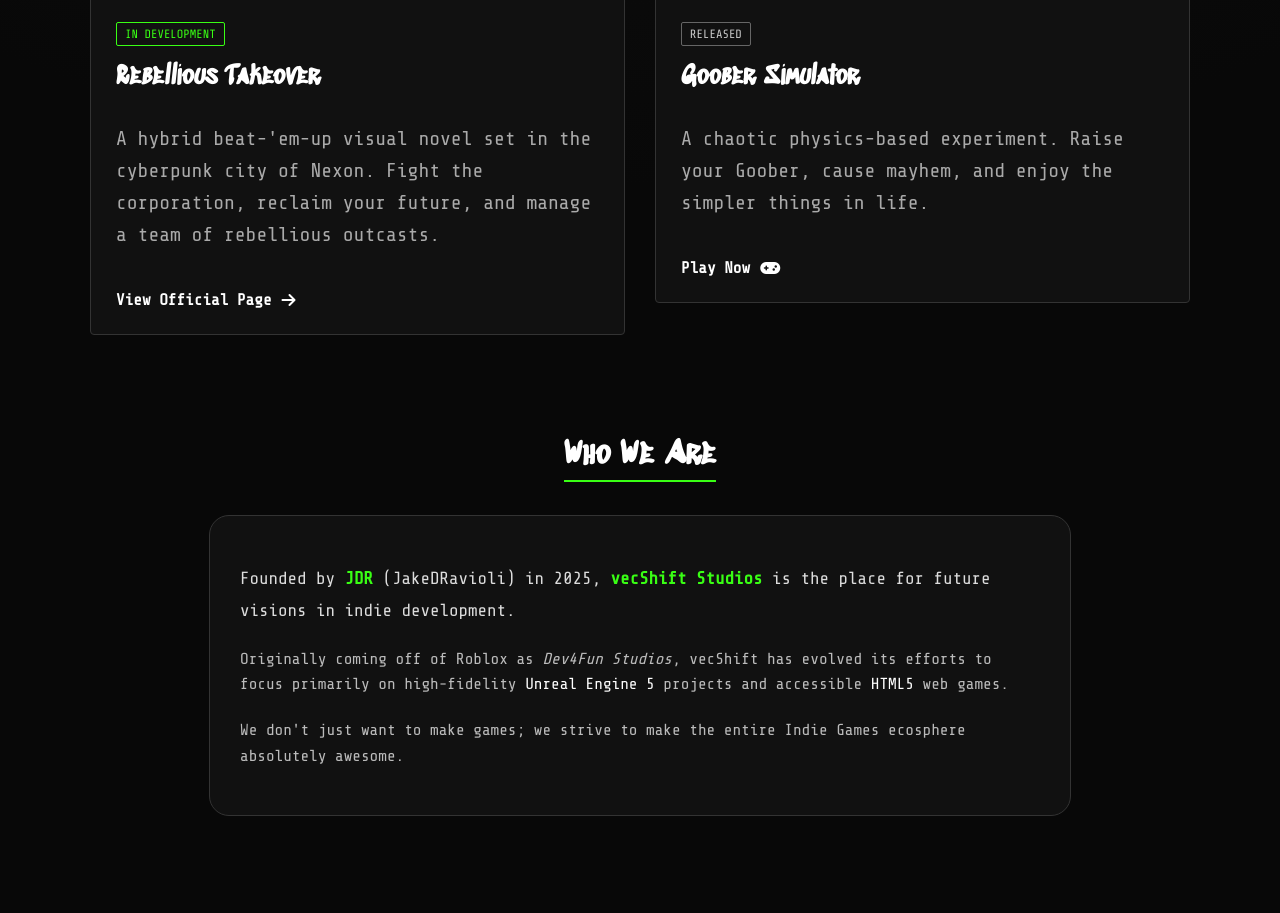
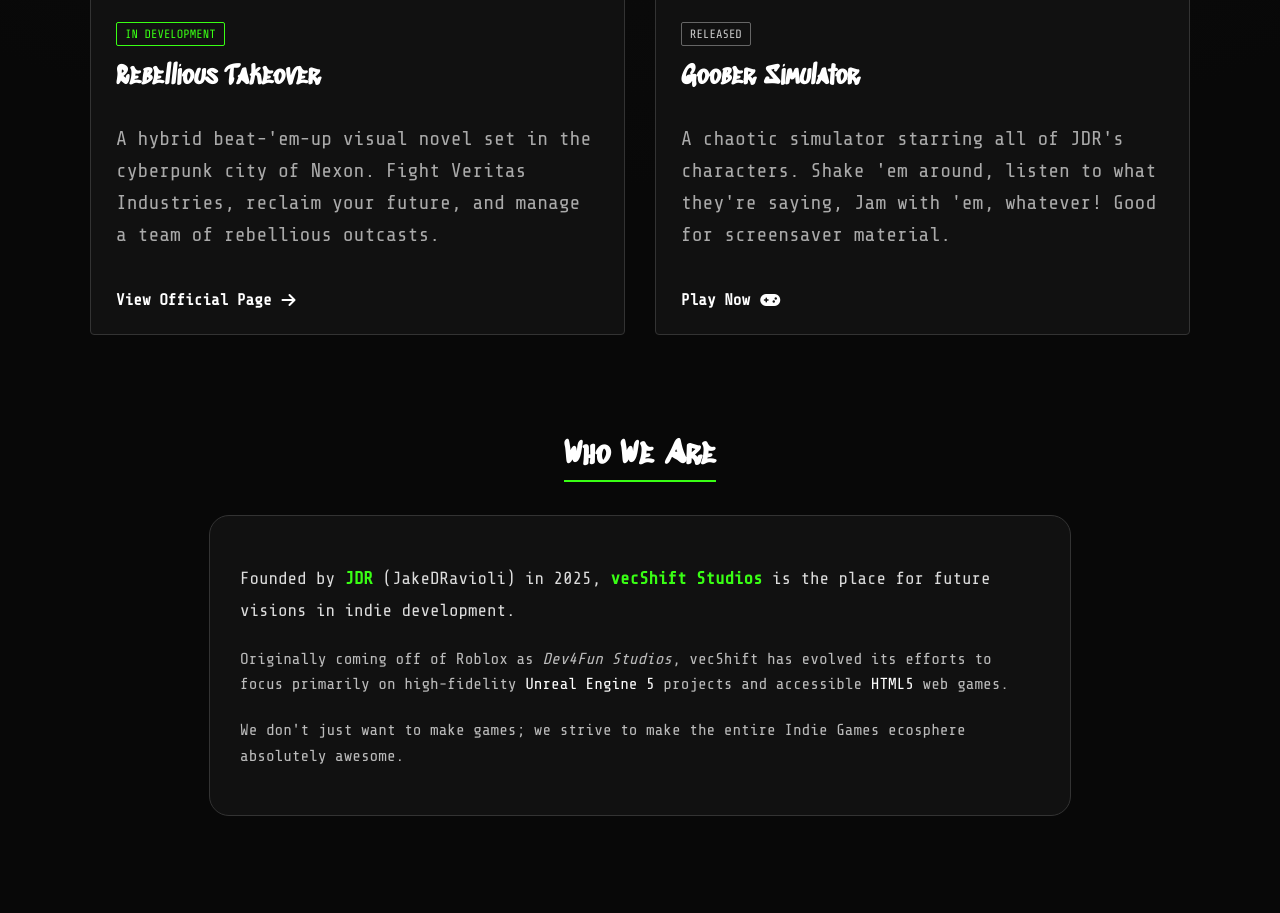
Before and after one commit to JakeDRavioli/vecshift, a plain HTML site: page index.html in a window 1280 px wide. Shown: the part 1415-2328 px from the top of the page. Drawn offline with nearby package versions, Linux system fonts and the light colour scheme; a web font is replaced by a local one.

Commit message:
Update index.html

```diff
--- a/index.html
+++ b/index.html
@@ -346,7 +346,7 @@
                         <div><span class="status-badge">In Development</span></div>
                         <h3 class="project-title">Rebellious Takeover</h3>
                         <p style="color: #aaa; line-height: 1.6;">
-                            A hybrid beat-'em-up visual novel set in the cyberpunk city of Nexon. Fight the corporation, reclaim your future, and manage a team of rebellious outcasts.
+                            A hybrid beat-'em-up visual novel set in the cyberpunk city of Nexon. Fight Veritas Industries, reclaim your future, and manage a team of rebellious outcasts.
                         </p>
                         <div class="cta-link">
                             View Official Page <i class="fas fa-arrow-right"></i>
@@ -364,7 +364,7 @@
                         <div><span class="status-badge" style="border-color: #666; color: #ccc;">Released</span></div>
                         <h3 class="project-title">Goober Simulator</h3>
                         <p style="color: #aaa; line-height: 1.6;">
-                            A chaotic physics-based experiment. Raise your Goober, cause mayhem, and enjoy the simpler things in life.
+                            A chaotic simulator starring all of JDR's characters. Shake 'em around, listen to what they're saying, Jam with 'em, whatever! Good for screensaver material.
                         </p>
                         <div class="cta-link">
                             Play Now <i class="fas fa-gamepad"></i>
```
